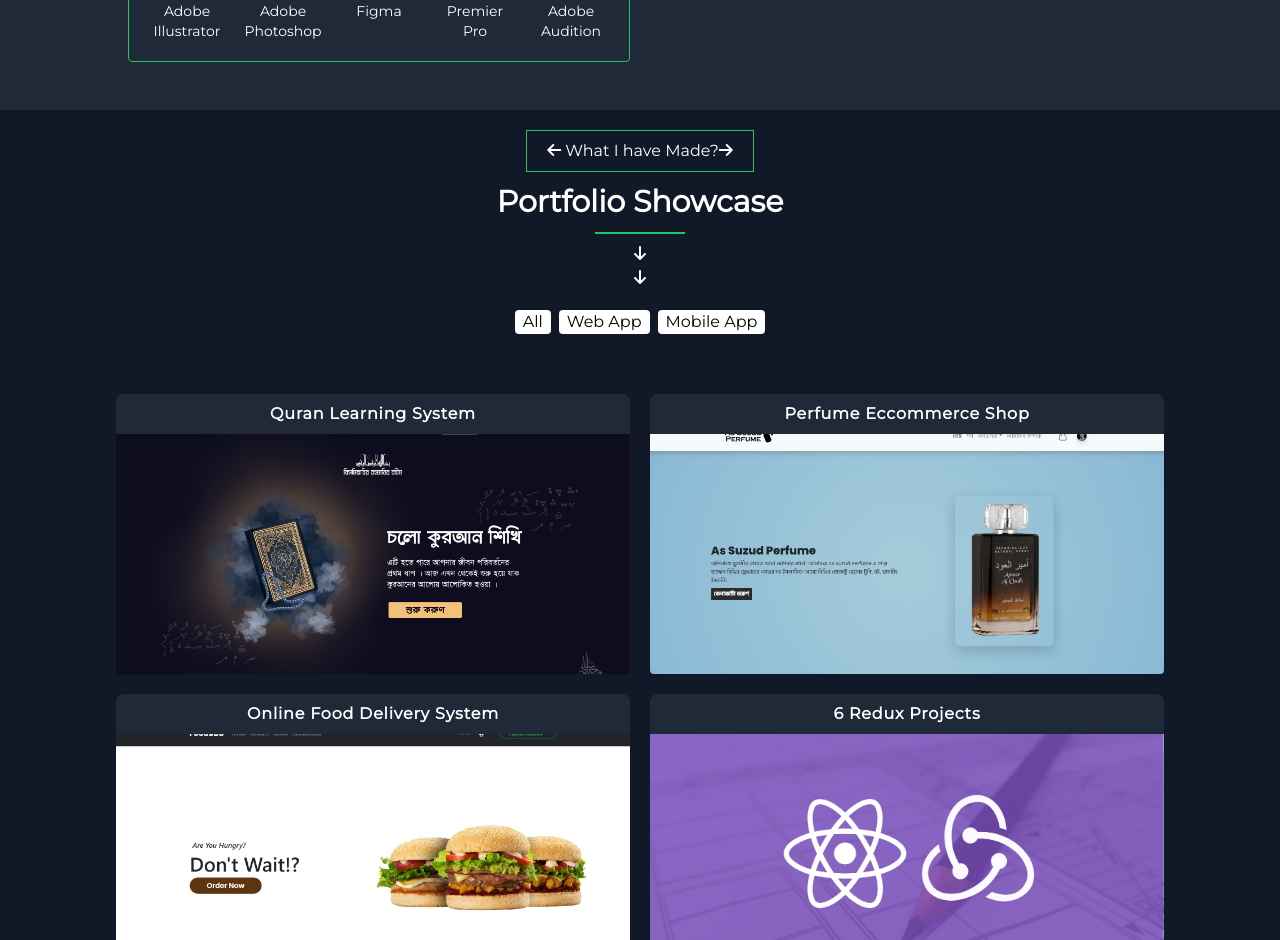
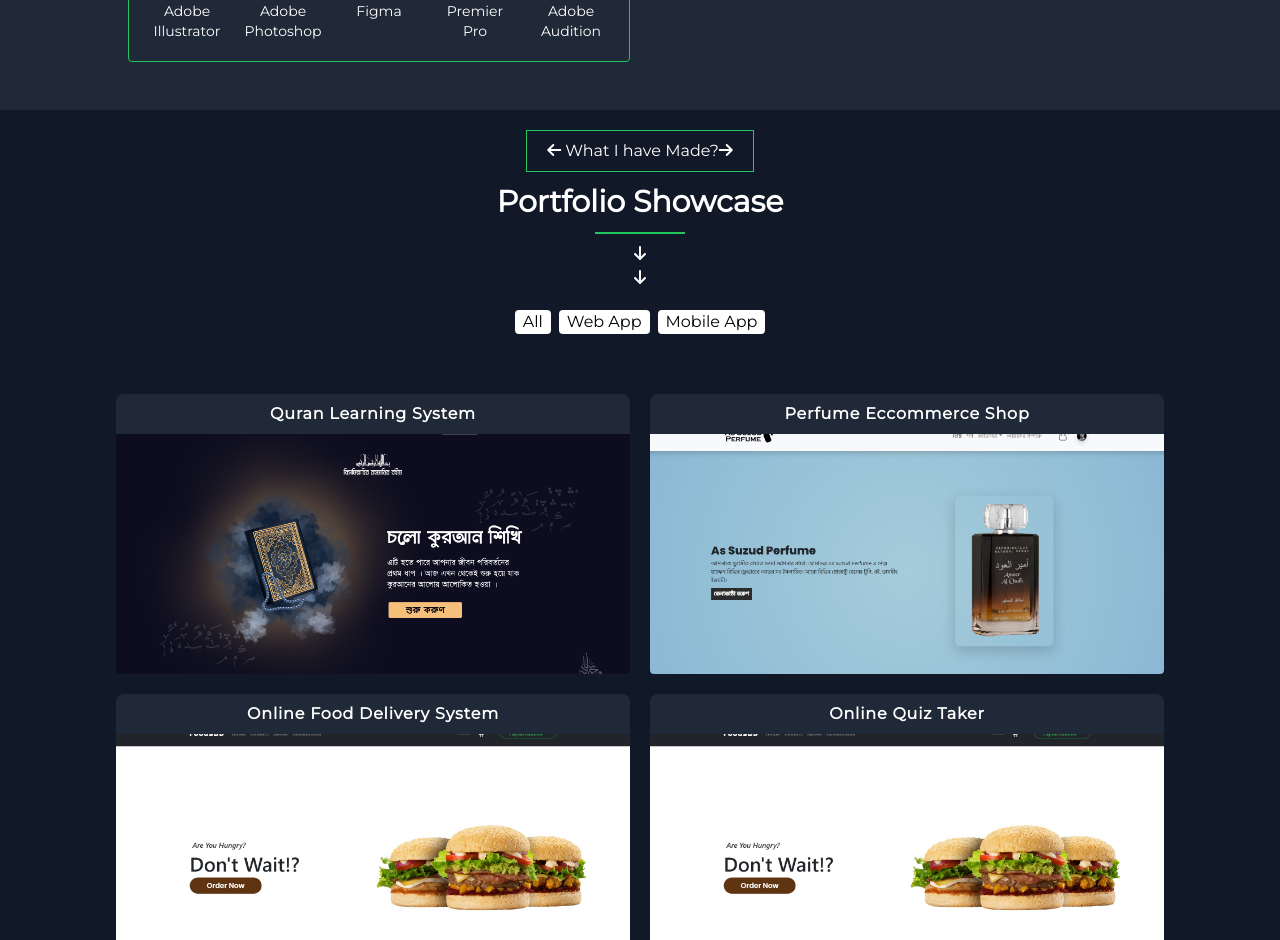
Before and after one commit to faysalewucse/Portfolio-React-Tailwind, a React (Create React App) app: page / in a window 1280 px wide. Shown: the part 1860-2800 px from the top of the page. Built offline with nearby package versions, Linux system fonts and the light colour scheme; no server answers; a web font is replaced by a local one.

Commit message:
emailJs and react scroll added

```diff
--- a/package.json
+++ b/package.json
@@ -3,6 +3,7 @@
   "version": "0.1.0",
   "private": true,
   "dependencies": {
+    "@emailjs/browser": "^3.10.0",
     "@testing-library/jest-dom": "^5.16.5",
     "@testing-library/react": "^13.4.0",
     "@testing-library/user-event": "^13.5.0",
@@ -11,7 +12,7 @@
     "react-dom": "^18.2.0",
     "react-router-dom": "^6.4.3",
     "react-scripts": "5.0.1",
-    "react-scroll": "^1.8.8",
+    "react-scroll": "^1.8.9",
     "react-simple-typewriter": "^5.0.1",
     "web-vitals": "^2.1.4"
   },
--- a/src/App.js
+++ b/src/App.js
@@ -3,6 +3,8 @@ import { Route, Routes, BrowserRouter } from "react-router-dom";
 import Home from "./pages/Home";
 import Footer from "./components/Footer";
 import About from "./pages/About";
+import Projects from "./pages/Projects";
+import Blogs from "./pages/Blogs";
 
 function App() {
   return (
@@ -12,7 +14,8 @@ function App() {
         <Routes>
           <Route path="/" element={<Home />} />
           <Route path="/about" element={<About />} />
-          {/* <Route path="/projects" element={<Portfolio />} /> */}
+          <Route path="/projects" element={<Projects />} />
+          <Route path="/blogs" element={<Blogs />} />
         </Routes>
         <Footer />
       </BrowserRouter>
--- /dev/null
+++ b/src/components/AllProjects.js
@@ -0,0 +1,61 @@
+import React from "react";
+import { AnimatePresence, motion } from "framer-motion";
+import { projects } from "../utils/projects";
+
+export default function AllProjects({ length, category }) {
+  return (
+    <div className="max-w-7xl mx-auto">
+      <motion.div
+        layout
+        className="grid grid-cols-1 min-[1600px]:grid-cols-3 md:grid-cols-2 p-5 gap-5 my-10"
+      >
+        {projects
+          .filter((project) => {
+            if (category !== "all") {
+              if (project.type === category) return project;
+            } else return project;
+            return 0;
+          })
+          .slice(0, length)
+          .map((project, index) => {
+            return (
+              <AnimatePresence key={index}>
+                <motion.div
+                  layout
+                  initial={{ transform: "scale(0)" }}
+                  animate={{ transform: "scale(1)" }}
+                  exit={{ transform: "scale(1)" }}
+                  className="group/item rounded-lg bg-gray-800 transform hover:bg-gray-700 transition duration-500 lg:hover:scale-105 flex flex-col justify-between"
+                >
+                  <h1 className="font-bold tracking-wider my-2">
+                    {project.name}
+                  </h1>
+                  <img
+                    className="relative rounded-b object-cover h-60 w-full"
+                    src={`./images/portfolio/${project.image}`}
+                    alt={project.name}
+                  />
+                  <div className="lg:invisible group-hover/item:visible absolute bottom-1 left-1 transform flex gap-5 mt-10 text-sm w-full">
+                    <a
+                      href={project.live_demo}
+                      target="blank"
+                      className="bg-green-500 px-5 py-2 hover:bg-green-600 rounded-md"
+                    >
+                      Live Demo
+                    </a>
+                    <a
+                      href={project.source_code}
+                      target="blank"
+                      className="bg-gray-600 px-5 py-2 hover:bg-gray-700 rounded-md"
+                    >
+                      Github
+                    </a>
+                  </div>
+                </motion.div>
+              </AnimatePresence>
+            );
+          })}
+      </motion.div>
+    </div>
+  );
+}
--- a/src/index.css
+++ b/src/index.css
@@ -13,7 +13,7 @@
 #navbar,
 #workflow-section,
 #contact-section,
-#about-section {
+#about-section, #blog-section {
   font-family: "Montserrat", sans-serif;
   box-sizing: border-box;
 }
--- a/src/pages/About.js
+++ b/src/pages/About.js
@@ -16,8 +16,9 @@ export default function About() {
           <img
             src="images/profile.jpg"
             alt="profile"
-            className="lg:h-96 lg:w-96 h-48 w-48 mx-auto object-cover rounded-full col-span-3"
+            className="lg:h-96 lg:w-96 h-48 w-48 mx-auto object-cover rounded-full col-span-3 "
           />
+
           <hr className="border-2 border-green-600 lg:rotate-90 m-5" />
           <div className="lg:col-span-4 lg:text-2xl">
             <div className="flex gap-5">
--- /dev/null
+++ b/src/pages/Blogs.js
@@ -0,0 +1,11 @@
+import React from "react";
+
+export default function Blogs() {
+  return (
+    <section className="p-10 bg-gray-800 text-white" id="blog-section">
+      <div className="max-w-7xl min-h-screen mx-auto">
+        <p className="text-5xl text-center">No Blogs Yet.</p>
+      </div>
+    </section>
+  );
+}
--- a/src/pages/Portfolio.js
+++ b/src/pages/Portfolio.js
@@ -1,5 +1,6 @@
 import React, { useState } from "react";
-import { AnimatePresence, motion } from "framer-motion";
+import AllProjects from "../components/AllProjects";
+import { projects } from "../utils/projects";
 
 export default function Portfolio() {
   const [category, setCategory] = useState("all");
@@ -17,52 +18,13 @@ export default function Portfolio() {
       filter: "mobile",
     },
   ];
-  const projects = [
-    {
-      name: "Quran Learning System",
-      image: "LLQ.jpg",
-      live_demo: "https://letslearnquran.netlify.app",
-      source_code: "https://github.com/faysalewucse/Lets-Learn-Quran",
-      type: "web",
-    },
-    {
-      name: "Perfume Eccommerce Shop",
-      image: "Assuzud.jpg",
-      live_demo: "https://assuzudperfumance.netlify.app/",
-      source_code: "https://github.com/faysalewucse/As-Suzud-Perfume",
-      type: "web",
-    },
-    {
-      name: "Online Food Delivery System",
-      image: "FoodsBd.jpg",
-      live_demo: "https://foodsbd.netlify.app/",
-      source_code:
-        "https://github.com/faysalewucse/Online-Food-Ordering-System",
-      type: "web",
-    },
-    {
-      name: "6 Redux Projects",
-      image: "redux.png",
-      live_demo:
-        "https://learnwithsumit.com/certificates/verify/LWSCTXN-8JXIW67G",
-      source_code: "",
-      type: "web",
-    },
-    {
-      name: "An Islamic App",
-      image: "Muhasaba.jpg",
-      live_demo: "",
-      source_code: "",
-      type: "mobile",
-    },
-  ];
 
+  const [length, setLength] = useState(6);
   return (
     <section
       id="portfolio-section"
       className="py-5 bg-gray-900 text-white text-center px-2 min-[1600px]:px-72 md:px-24"
     >
-      <div className="max-w-7xl mx-auto">
       <h6 className="border border-green-500 py-2 px-5 inline-block">
         <i className="fa fa-arrow-left"></i> What I have Made?
         <i className="fa fa-arrow-right"></i>
@@ -86,61 +48,15 @@ export default function Portfolio() {
           );
         })}
       </div>
-
-        <motion.div
-          layout
-          className="grid grid-cols-1 min-[1600px]:grid-cols-3 md:grid-cols-2 p-5 gap-5 my-10"
+      <AllProjects length={length} category={category} />
+      {length < projects.length ? (
+        <p
+          onClick={() => setLength(length + 3)}
+          className="border border-green-500 p-2 inline-block cursor-pointer hover:bg-gray-800"
         >
-          {projects
-            .filter((project) => {
-              if (category !== "all") {
-                if (project.type === category) return project;
-              } else return project;
-              return 0;
-            })
-            .map((project, index) => {
-              return (
-                <AnimatePresence key={index}>
-                  <motion.div
-                    layout
-                    initial={{ transform: "scale(0)" }}
-                    animate={{ transform: "scale(1)" }}
-                    exit={{ transform: "scale(1)" }}
-                    className="group/item rounded-lg bg-gray-800 transform hover:bg-gray-700 transition duration-500 lg:hover:scale-105 flex flex-col justify-between"
-                  >
-                    <h1 className="font-bold tracking-wider my-2">
-                      {project.name}
-                    </h1>
-                    <img
-                      className="relative rounded-b object-cover h-60 w-full"
-                      src={`./images/portfolio/${project.image}`}
-                      alt={project.name}
-                    />
-                    <div className="lg:invisible group-hover/item:visible absolute bottom-1 left-1 transform flex gap-5 mt-10 text-sm w-full">
-                      <a
-                        href={project.live_demo}
-                        target="blank"
-                        className="bg-green-500 px-5 py-2 hover:bg-green-600 rounded-md"
-                      >
-                        Live Demo
-                      </a>
-                      <a
-                        href={project.source_code}
-                        target="blank"
-                        className="bg-gray-600 px-5 py-2 hover:bg-gray-700 rounded-md"
-                      >
-                        Github
-                      </a>
-                    </div>
-                  </motion.div>
-                </AnimatePresence>
-              );
-            })}
-        </motion.div>
-        <p className="border border-green-500 p-2 inline-block">
           Load More Projects...
         </p>
-      </div>
+      ) : null}
     </section>
   );
 }
--- /dev/null
+++ b/src/pages/Projects.js
@@ -0,0 +1,15 @@
+import React from "react";
+import "../components/AllProjects";
+import AllProjects from "../components/AllProjects";
+import { projects } from "../utils/projects";
+
+export default function Projects() {
+  return (
+    <section
+      id="portfolio-section"
+      className="py-5 bg-gray-900 opacity-95 text-white text-center px-2 min-[1600px]:px-72 md:px-24"
+    >
+      <AllProjects length={projects.length} category={"all"} />
+    </section>
+  );
+}
--- /dev/null
+++ b/src/utils/projects.js
@@ -0,0 +1,45 @@
+export const projects = [
+  {
+    name: "Quran Learning System",
+    image: "LLQ.jpg",
+    live_demo: "https://letslearnquran.netlify.app",
+    source_code: "https://github.com/faysalewucse/Lets-Learn-Quran",
+    type: "web",
+  },
+  {
+    name: "Perfume Eccommerce Shop",
+    image: "Assuzud.jpg",
+    live_demo: "https://assuzudperfumance.netlify.app/",
+    source_code: "https://github.com/faysalewucse/As-Suzud-Perfume",
+    type: "web",
+  },
+  {
+    name: "Online Food Delivery System",
+    image: "FoodsBd.jpg",
+    live_demo: "https://foodsbd.netlify.app/",
+    source_code: "https://github.com/faysalewucse/Online-Food-Ordering-System",
+    type: "web",
+  },
+  {
+    name: "Online Quiz Taker",
+    image: "FoodsBd.jpg",
+    live_demo: "https://foodsbd.netlify.app/",
+    source_code: "https://github.com/faysalewucse/Online-Food-Ordering-System",
+    type: "web",
+  },
+  {
+    name: "6 Redux Projects",
+    image: "redux.png",
+    live_demo:
+      "https://learnwithsumit.com/certificates/verify/LWSCTXN-8JXIW67G",
+    source_code: "",
+    type: "web",
+  },
+  {
+    name: "An Islamic App",
+    image: "Muhasaba.jpg",
+    live_demo: "",
+    source_code: "",
+    type: "mobile",
+  },
+];
```
Also changed, not shown: src/components/Navbar.js (+19 -4 lines), src/pages/Contact.js (+26 -17 lines), 1 other file (tests, documents, lock files or other folders). Lines whose indentation alone changed are shown as unchanged.
